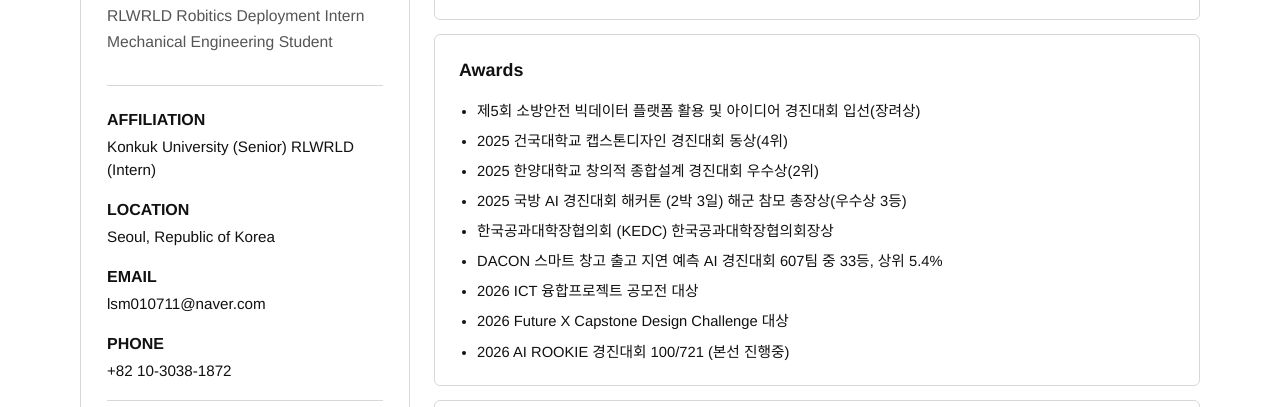
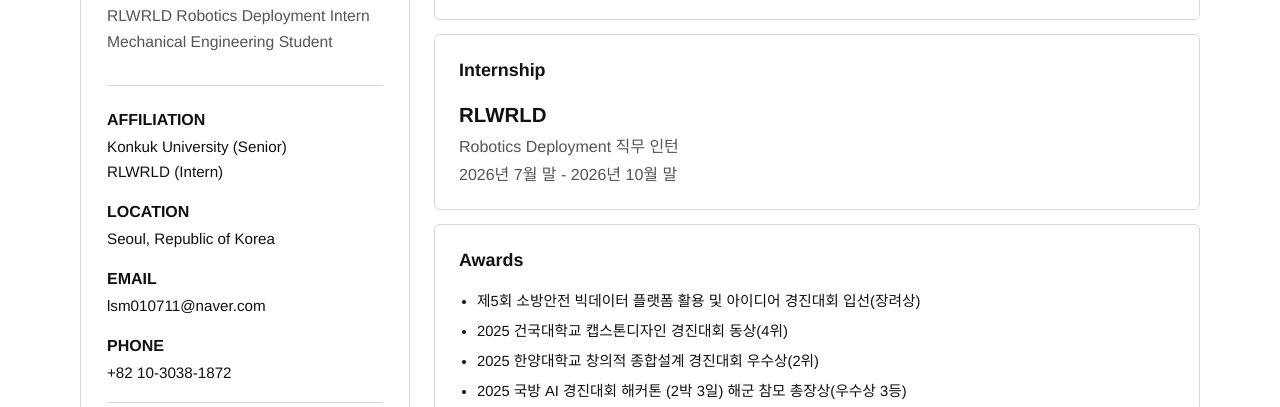
Before and after one commit to se0ngm1n/se0ngm1n.github.io, an Astro site: page / in a window 1280 px wide. Shown: the part 361-768 px from the top of the page. Built offline with nearby package versions, Linux system fonts and the light colour scheme; Astro itself is replaced by a stand-in of ours.

Commit message:
Update home affiliation and internship

```diff
--- a/src/data/profile.ts
+++ b/src/data/profile.ts
@@ -2,8 +2,12 @@ export const profile = {
   "homeQuote": "日新又日新",
   "name": "이성민",
   "englishName": "Alex Lee",
-  "role": "RLWRLD Robitics Deployment Intern · Mechanical Engineering Student",
-  "university": "Konkuk University (Senior) RLWRLD (Intern)",
+  "role": "RLWRLD Robotics Deployment Intern · Mechanical Engineering Student",
+  "university": "Konkuk University (Senior)",
+  "affiliations": [
+    "Konkuk University (Senior)",
+    "RLWRLD (Intern)"
+  ],
   "department": "Mechanical & Aerospace Engineering",
   "location": "Seoul, Republic of Korea",
   "email": "lsm010711@naver.com",
@@ -24,6 +28,11 @@ export const profile = {
     "major": "Mechanical & Aerospace Engineering",
     "degree": "B.S. Candidate",
     "period": "Mar. 2021 - Expected Mar. 2027"
+  },
+  "internship": {
+    "company": "RLWRLD",
+    "role": "Robotics Deployment 직무 인턴",
+    "period": "2026년 7월 말 - 2026년 10월 말"
   },
   "training": [
     "2026 H-모빌리티 클래스 로보틱스 Track",
--- a/src/pages/index.astro
+++ b/src/pages/index.astro
@@ -5,6 +5,7 @@ import { profile } from '../data/profile';
 
 const hasResume = profile.resume.available && profile.resume.href;
 const roleLines = profile.role.split(' · ');
+const affiliationLines = profile.affiliations ?? [profile.university];
 const hasCertifications = profile.certifications.length > 0;
 const hasLanguages = profile.languages.length > 0;
 ---
@@ -40,7 +41,9 @@ const hasLanguages = profile.languages.length > 0;
         <dl class="contact-list">
           <div>
             <dt>Affiliation</dt>
-            <dd>{profile.university}</dd>
+            <dd class="affiliation-list">
+              {affiliationLines.map((affiliation) => <span>{affiliation}</span>)}
+            </dd>
           </div>
           <div>
             <dt>Location</dt>
@@ -91,6 +94,15 @@ const hasLanguages = profile.languages.length > 0;
             <ul class="training-list">
               {profile.training.map((item) => <li>{item}</li>)}
             </ul>
+          </div>
+        </section>
+
+        <section class="section-card info-section">
+          <h2 class="section-title">Internship</h2>
+          <div class="internship-block">
+            <strong>{profile.internship.company}</strong>
+            <span>{profile.internship.role}</span>
+            <p>{profile.internship.period}</p>
           </div>
         </section>
 
@@ -264,6 +276,15 @@ const hasLanguages = profile.languages.length > 0;
     word-break: break-word;
   }
 
+  .affiliation-list {
+    display: grid;
+    gap: 2px;
+  }
+
+  .affiliation-list span {
+    display: block;
+  }
+
   .contact-list a:hover {
     color: var(--accent-2);
   }
@@ -311,14 +332,23 @@ const hasLanguages = profile.languages.length > 0;
     word-break: keep-all;
   }
 
-  .education-block strong {
+  .education-block strong,
+  .internship-block strong {
     font-size: 1.28rem;
     letter-spacing: 0;
   }
 
   .education-block span,
-  .education-block p {
+  .education-block p,
+  .internship-block span,
+  .internship-block p {
     color: var(--muted);
+  }
+
+  .internship-block {
+    display: grid;
+    gap: 4px;
+    word-break: keep-all;
   }
 
   .training-block {
```
